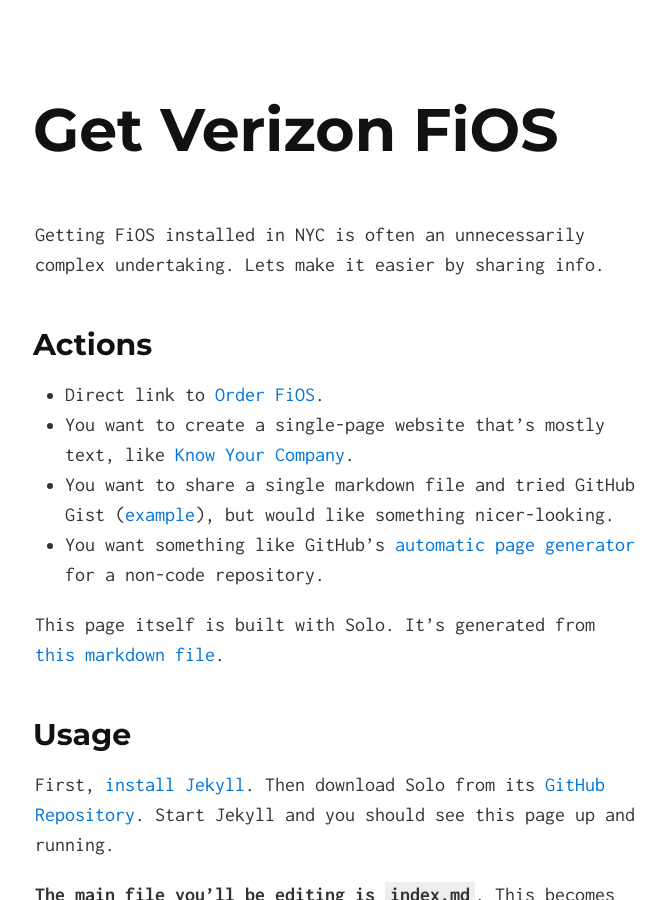
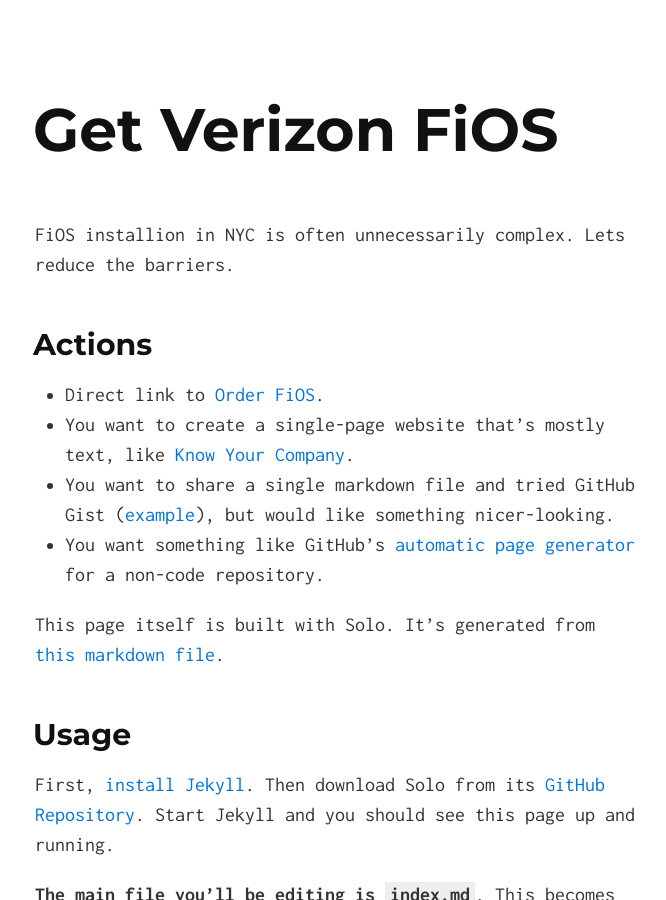
Before and after one commit to mattkime/get-fios, a Jekyll site: the page built from index.md, in a window 1280 px wide and 900 px high. Shown: the whole window, without its empty margins (305-971 px from the left). Built offline with Jekyll 4.4.1, drawn with Linux system fonts in a browser that asks for light colours.

Commit message:
Update index.md

```diff
--- a/index.md
+++ b/index.md
@@ -2,7 +2,7 @@
 layout: default
 ---
 
-Getting FiOS installed in NYC is often an unnecessarily complex undertaking. Lets make it easier by sharing info.
+FiOS installion in NYC is often unnecessarily complex. Lets reduce the barriers.
 
 ## Actions
 
```
